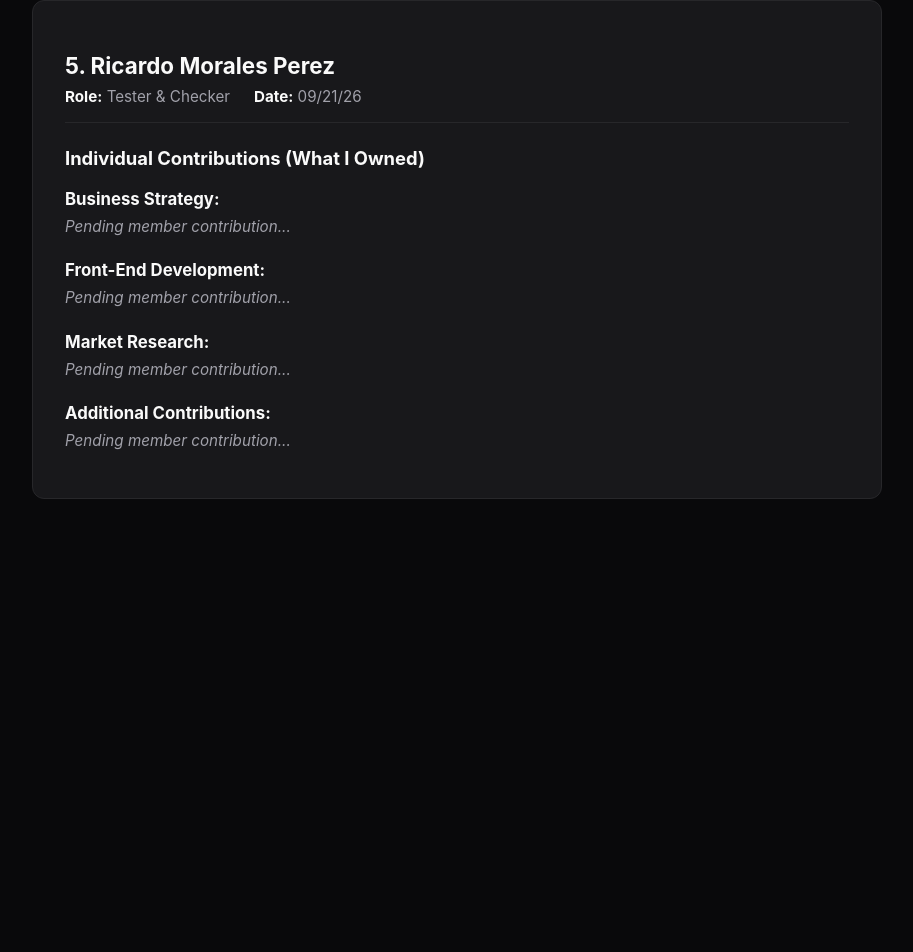
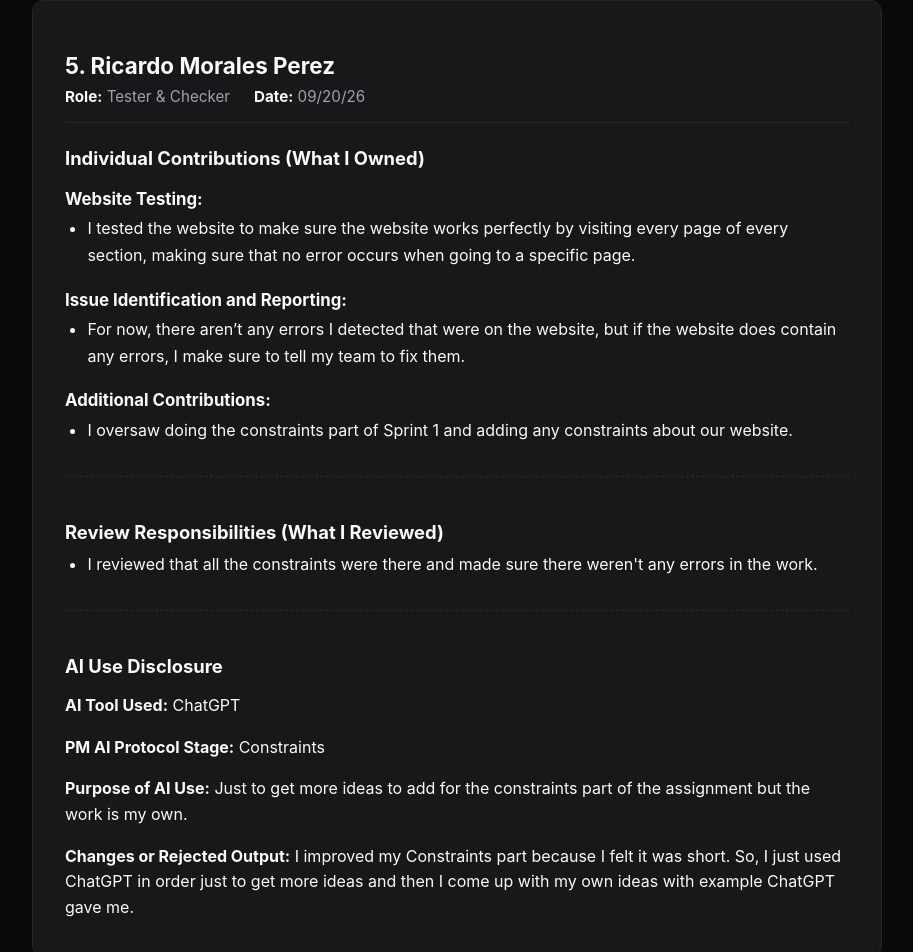
Before and after one commit to JuanReyna1/skill_tracker, a React (Vite) app in the folder frontend/: page /sprint-1 in a window 1280 px wide. Shown: the part 10558-11510 px from the top of the page, without its empty margins (90-1003 px from the left). Before the commit the page ends 11201 px from the top, so only its background shows below. Built offline with nearby package versions, Linux system fonts and the light colour scheme.

Commit message:
Add Sprint 1 individual contributions for Ricardo

```diff
--- a/frontend/src/index.css
+++ b/frontend/src/index.css
@@ -709,3 +709,22 @@ body {
   font-style: italic;
   margin: 0.25rem 0 0.75rem 0;
 }
+
+.contribution-section {
+  margin-top: 2rem;
+  padding-top: 1.25rem;
+  border-top: 1px dashed #e5e7eb;
+}
+
+[data-theme="dark"] .contribution-section {
+  border-top-color: #27272a;
+}
+
+.ai-disclosure-details {
+  margin-top: 0.75rem;
+}
+
+.ai-disclosure-details p {
+  margin-bottom: 0.5rem;
+  line-height: 1.6;
+}
--- a/frontend/src/pages/Sprint1.jsx
+++ b/frontend/src/pages/Sprint1.jsx
@@ -128,25 +128,36 @@ const individualContributions = [
     {
         name: "Ricardo Morales Perez",
         role: "Tester & Checker",
-        date: "09/21/26",
+        date: "09/20/26",
         categories: [
             {
-                title: "Business Strategy",
-                items: [],
+                title: "Website Testing",
+                items: [
+                    "I tested the website to make sure the website works perfectly by visiting every page of every section, making sure that no error occurs when going to a specific page.",
+                ],
             },
             {
-                title: "Front-End Development",
-                items: [],
-            },
-            {
-                title: "Market Research",
-                items: [],
+                title: "Issue Identification and Reporting",
+                items: [
+                    "For now, there aren’t any errors I detected that were on the website, but if the website does contain any errors, I make sure to tell my team to fix them.",
+                ],
             },
             {
                 title: "Additional Contributions",
-                items: [],
+                items: [
+                    "I oversaw doing the constraints part of Sprint 1 and adding any constraints about our website.",
+                ],
             },
         ],
+        reviewResponsibilities: [
+            "I reviewed that all the constraints were there and made sure there weren't any errors in the work.",
+        ],
+        aiDisclosure: {
+            toolUsed: "ChatGPT",
+            stage: "Constraints",
+            purpose: "Just to get more ideas to add for the constraints part of the assignment but the work is my own.",
+            changesOrRejected: "I improved my Constraints part because I felt it was short. So, I just used ChatGPT in order just to get more ideas and then I come up with my own ideas with example ChatGPT gave me.",
+        },
     },
 ];
 
@@ -574,6 +585,29 @@ function Sprint1() {
                                             )}
                                         </div>
                                     ))}
+
+                                    {member.reviewResponsibilities && member.reviewResponsibilities.length > 0 && (
+                                        <div className="contribution-section">
+                                            <h4>Review Responsibilities (What I Reviewed)</h4>
+                                            <ul className="contribution-bullets">
+                                                {member.reviewResponsibilities.map((item, i) => (
+                                                    <li key={i}>{item}</li>
+                                                ))}
+                                            </ul>
+                                        </div>
+                                    )}
+
+                                    {member.aiDisclosure && (
+                                        <div className="contribution-section">
+                                            <h4>AI Use Disclosure</h4>
+                                            <div className="ai-disclosure-details">
+                                                <p><strong>AI Tool Used:</strong> {member.aiDisclosure.toolUsed}</p>
+                                                <p><strong>PM AI Protocol Stage:</strong> {member.aiDisclosure.stage}</p>
+                                                <p><strong>Purpose of AI Use:</strong> {member.aiDisclosure.purpose}</p>
+                                                <p><strong>Changes or Rejected Output:</strong> {member.aiDisclosure.changesOrRejected}</p>
+                                            </div>
+                                        </div>
+                                    )}
                                 </div>
                             </div>
                         ))}
```
